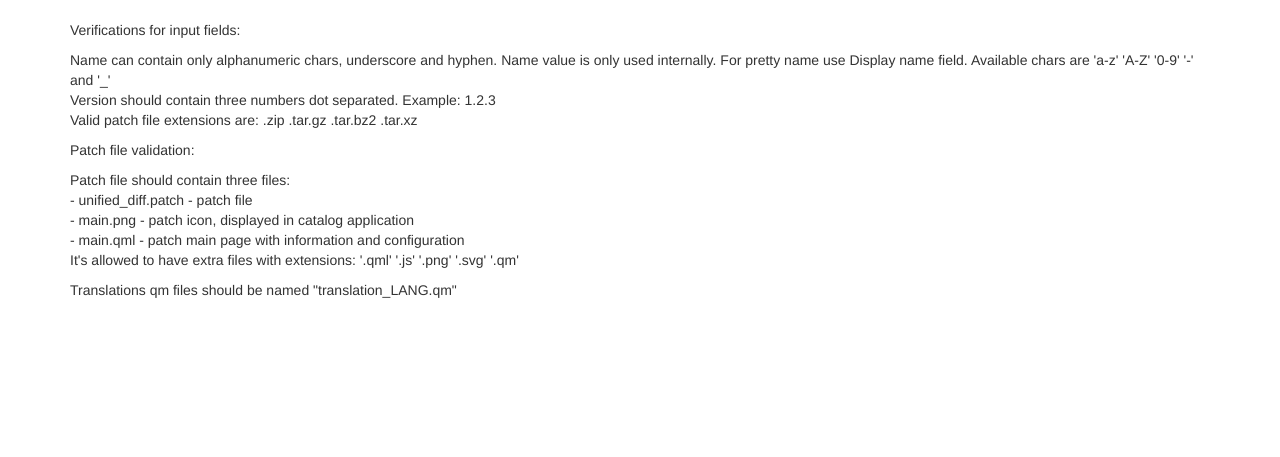
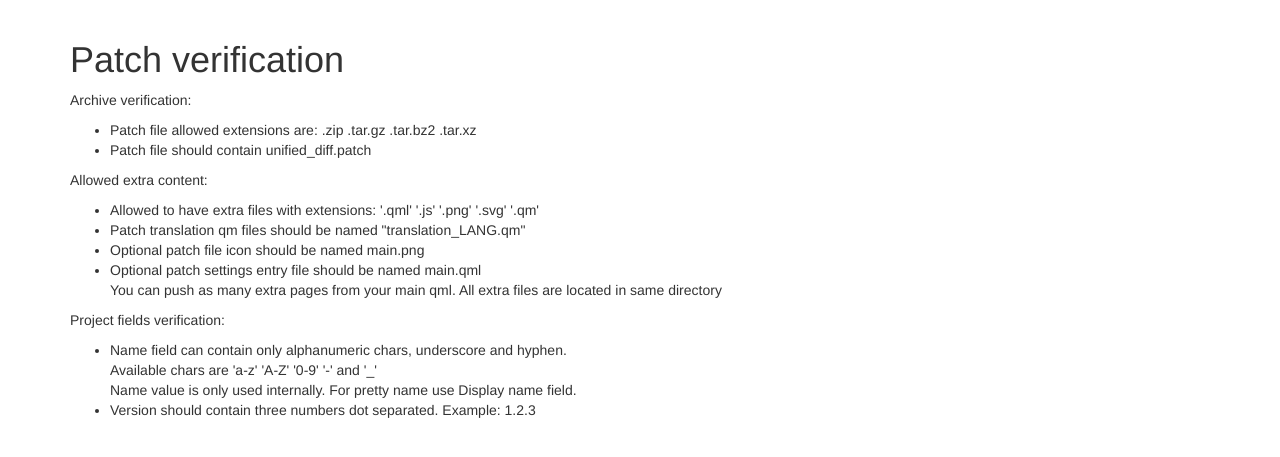
Before and after one commit to sailfishos-patches/pm-web-catalog, a Django app: a page that uses example/templates/plain/example/helpme_page.html in a window 1280 px wide. Shown: the part 52-509 px from the top of the page. Run offline with Django 3.2, Linux system fonts and the light colour scheme; some libraries are stand-ins or nearby versions.

Commit message:
Proper helpme page

```diff
--- a/example/templates/plain/example/helpme_page.html
+++ b/example/templates/plain/example/helpme_page.html
@@ -5,15 +5,25 @@ Patchmanager2 Documentation (kinda)
 {% endblock %}
 
 {% block content %}
-<p>Verifications for input fields:</p>
-<p>Name can contain only alphanumeric chars, underscore and hyphen. Name value is only used internally. For pretty name use Display name field. Available chars are 'a-z' 'A-Z' '0-9' '-' and '_'
-<br>Version should contain three numbers dot separated. Example: 1.2.3
-<br>Valid patch file extensions are: .zip .tar.gz .tar.bz2 .tar.xz</p>
-<p>Patch file validation:</p>
-<p>Patch file should contain three files:
-<br> - unified_diff.patch - patch file
-<br> - main.png - patch icon, displayed in catalog application
-<br> - main.qml - patch main page with information and configuration
-<br> It's allowed to have extra files with extensions: '.qml' '.js' '.png' '.svg' '.qm'</p>
-<p>Translations qm files should be named "translation_LANG.qm"</p>
+<h1>Patch verification</h1>
+<p>Archive verification:</p>
+  <ul>
+    <li>Patch file allowed extensions are: .zip .tar.gz .tar.bz2 .tar.xz</li>
+    <li>Patch file should contain unified_diff.patch</li>
+  </ul>
+<p>Allowed extra content:</p>
+  <ul>
+    <li>Allowed to have extra files with extensions: '.qml' '.js' '.png' '.svg' '.qm'</li>
+    <li>Patch translation qm files should be named "translation_LANG.qm"</li>
+    <li>Optional patch file icon should be named main.png</li>
+    <li>Optional patch settings entry file should be named main.qml
+    <br>You can push as many extra pages from your main qml. All extra files are located in same directory</li>
+  </ul>
+<p>Project fields verification:</p>
+  <ul>
+    <li>Name field can contain only alphanumeric chars, underscore and hyphen.
+    <br>Available chars are 'a-z' 'A-Z' '0-9' '-' and '_'
+    <br>Name value is only used internally. For pretty name use Display name field.</li>
+    <li>Version should contain three numbers dot separated. Example: 1.2.3</li>
+  </ul>
 {% endblock %}
```
